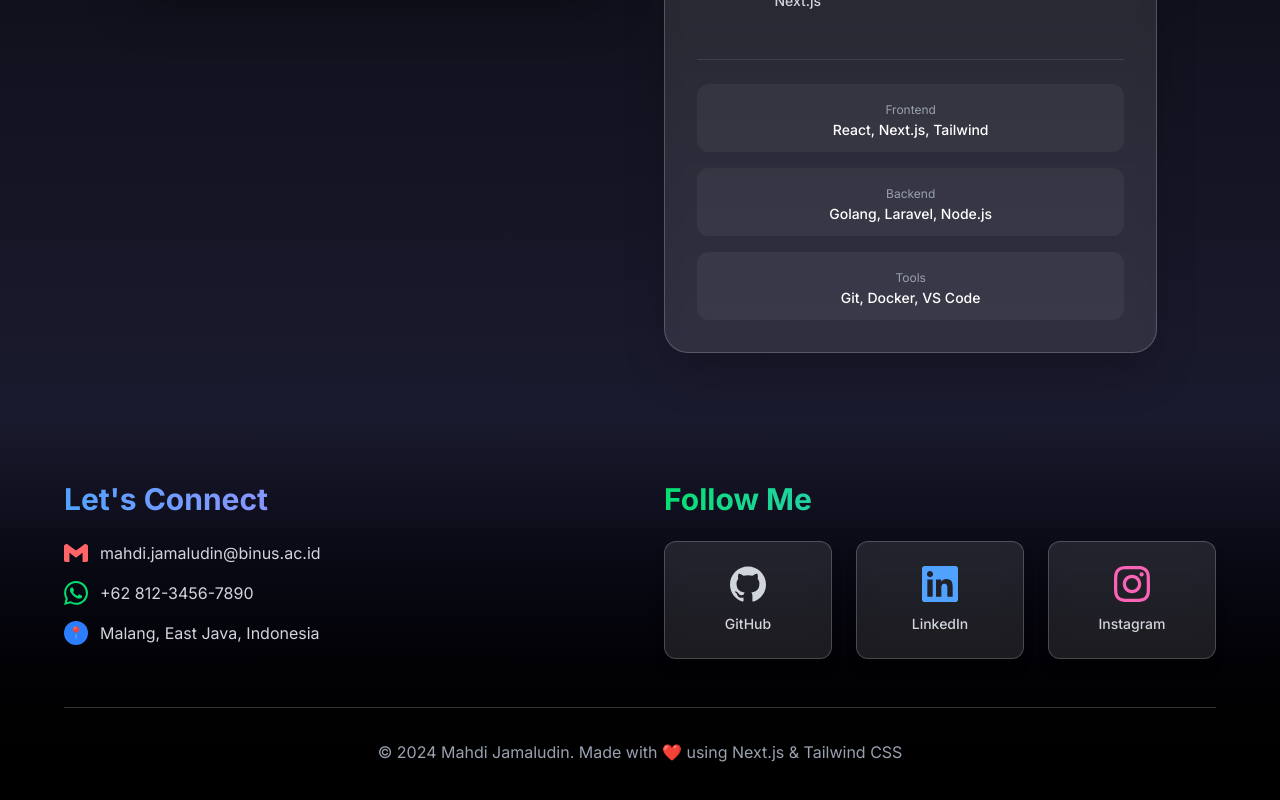
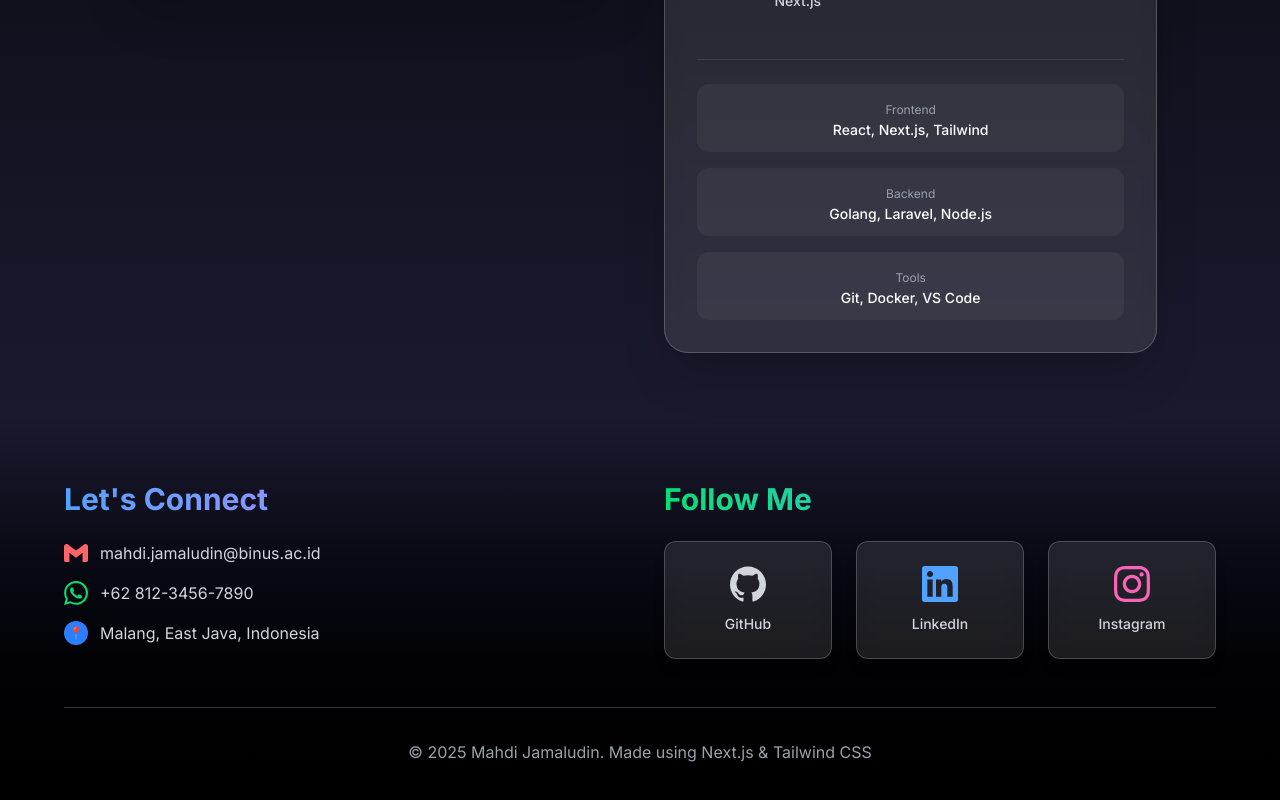
Before and after one commit to MahDryyy/Web-portofolio, a Next.js app: page / in a window 1280 px wide. Shown: the part 6142-6942 px from the top of the page. Built offline with nearby package versions, Linux system fonts and the light colour scheme.

Commit message:
memperbaiki link

```diff
--- a/app/component/footer.tsx
+++ b/app/component/footer.tsx
@@ -81,7 +81,7 @@ export default function Footer() {
               </a>
 
               <a
-                href="https://www.instagram.com/mahdi.jamaludin/"
+                href="https://www.instagram.com/mahhbroo?igsh=aXN0bm16bWV2Mmxk&utm_source=qr"
                 target="_blank"
                 rel="noopener noreferrer"
                 className="group"
@@ -100,7 +100,7 @@ export default function Footer() {
         {/* Bottom Section */}
         <div className="mt-12 pt-8 border-t border-white/20 text-center">
           <p className="text-gray-400">
-            © 2024 Mahdi Jamaludin. Made with ❤️ using Next.js & Tailwind CSS
+            © 2025 Mahdi Jamaludin. Made using Next.js & Tailwind CSS
           </p>
         </div>
       </div>
```
